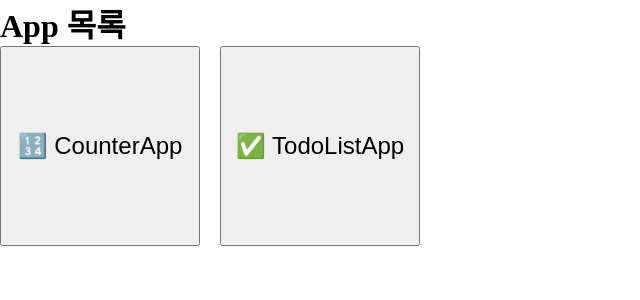
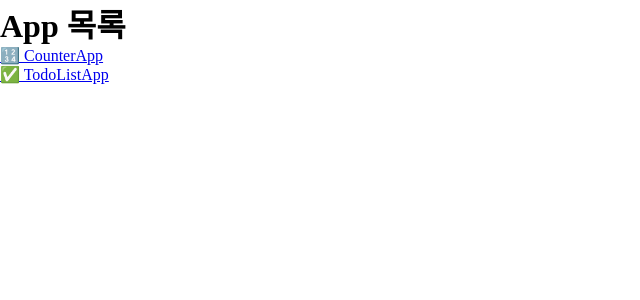
Before and after one commit to hjzhhhj/2026_Programing2, a React (Vite) app: page / in a window 1280 px wide. Shown: the top 300 px of the page, without its empty margins (0-640 px from the left). Built offline with nearby package versions, Linux system fonts and the light colour scheme.

Commit message:
npm install react-router-dom RouterApp BrowserRouter, Routes, Route, Link

```diff
--- a/package.json
+++ b/package.json
@@ -11,7 +11,8 @@
   },
   "dependencies": {
     "react": "^19.2.4",
-    "react-dom": "^19.2.4"
+    "react-dom": "^19.2.4",
+    "react-router-dom": "^7.15.1"
   },
   "devDependencies": {
     "@eslint/js": "^9.39.4",
--- /dev/null
+++ b/src/RouterApp.jsx
@@ -0,0 +1,31 @@
+import { BrowserRouter, Routes, Route, Link } from "react-router-dom";
+import CounterApp from "./CounterApp";
+import TodoListApp from "./TodoListApp";
+
+function LinkButtonPageApp() {
+  return (
+    <>
+      <h1>App 목록</h1>
+      <ul>
+        <li>
+          <Link to="/counterapp">🔢 CounterApp</Link>
+        </li>
+        <li>
+          <Link to="/todolistapp">✅ TodoListApp</Link>
+        </li>
+      </ul>
+    </>
+  );
+}
+
+export default function RouterApp() {
+  return (
+    <BrowserRouter>
+      <Routes>
+        <Route path="/" element={<LinkButtonPageApp />} />
+        <Route path="/counterapp" element={<CounterApp />} />
+        <Route path="/todolistapp" element={<TodoListApp />} />
+      </Routes>
+    </BrowserRouter>
+  );
+}
--- a/src/main.jsx
+++ b/src/main.jsx
@@ -7,9 +7,10 @@
 import TodoListApp from "./TodoListApp.jsx";
 import "./reset.css";
 import HomeApp from "./HomeApp.jsx";
+import RouterApp from "./RouterApp.jsx";
 
 createRoot(document.getElementById("root")).render(
   <StrictMode>
-    <HomeApp />
+    <RouterApp />
   </StrictMode>,
 );
```
Also changed, not shown: 2 other files (tests, documents, lock files or other folders).
